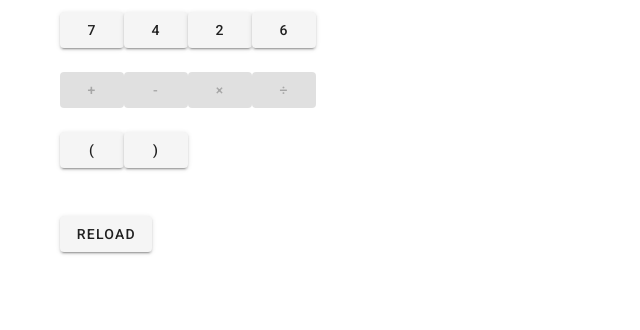
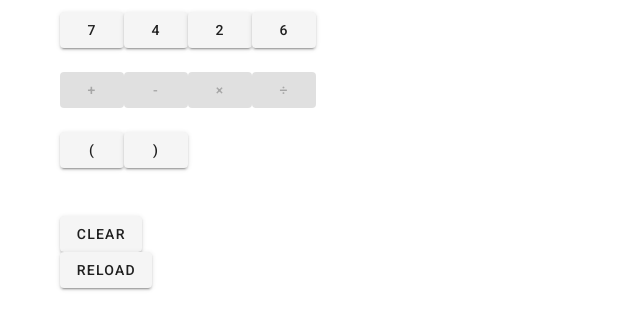
Before and after one commit to sakiso/ten-puzzle, a Vue app: page / in a window 1280 px wide. Shown: the top 330 px of the page, without its empty margins (0-640 px from the left). Built offline with nearby package versions, Linux system fonts and the light colour scheme.

Commit message:
数字の再採番をしないclearボタンを追加

```diff
--- a/src/views/Home.vue
+++ b/src/views/Home.vue
@@ -89,11 +89,19 @@
           <div>
             <v-btn
               @click="
+                deleteSelectedNumbers();
+              "
+              >clear
+            </v-btn>
+            </div>
+            <div>
+            <v-btn
+              @click="
                 setNumbers();
                 deleteSelectedNumbers();
               "
-              >reload</v-btn
-            >
+              >reload
+            </v-btn>
           </div>
         </v-col>
       </v-row>
@@ -127,85 +135,6 @@ export default {
     //4つの異なる乱数(1~9までの整数）を生成する
     this.setNumbers();
   },
-
-  /*  computed: {
-    //数字・計算記号リストから表示用の数式文字列を生成する
-    displayNumber: function () {
-      //今いくつ数字が選択されているかで表示すべき数式が変わるのでifで分岐
-      //1つめのとき
-      if (this.selectNumberCounter === 1) {
-        const wk1 = this.selectedNumber[0];
-        //1つめ＋記号1つ目のとき
-        if (this.selectSymbolCounter === 1) {
-          return String(wk1.number) + this.selectedSymbol[0].symbol;
-        }
-        return String(wk1.number);
-      }
-
-      //2つめのとき
-      else if (this.selectNumberCounter === 2) {
-        const wk1 = this.selectedNumber[0];
-        const wk2 = this.selectedNumber[1];
-        //2つめ＋記号2つ目のとき
-        if (this.selectSymbolCounter === 2) {
-          return (
-            String(wk1.number) +
-            this.selectedSymbol[0].symbol +
-            String(wk2.number) +
-            this.selectedSymbol[1].symbol
-          );
-        }
-        return (
-          String(wk1.number) +
-          this.selectedSymbol[0].symbol +
-          String(wk2.number)
-        );
-      }
-      //3つめのとき
-      else if (this.selectNumberCounter === 3) {
-        const wk1 = this.selectedNumber[0];
-        const wk2 = this.selectedNumber[1];
-        const wk3 = this.selectedNumber[2];
-        //3つめ＋記号3つ目のとき
-        if (this.selectSymbolCounter === 3) {
-          return (
-            String(wk1.number) +
-            this.selectedSymbol[0].symbol +
-            String(wk2.number) +
-            this.selectedSymbol[1].symbol +
-            String(wk3.number) +
-            this.selectedSymbol[2].symbol
-          );
-        }
-        return (
-          String(wk1.number) +
-          this.selectedSymbol[0].symbol +
-          String(wk2.number) +
-          this.selectedSymbol[1].symbol +
-          String(wk3.number)
-        );
-      }
-      //4つめのとき
-      else if (this.selectNumberCounter === 4) {
-        const wk1 = this.selectedNumber[0];
-        const wk2 = this.selectedNumber[1];
-        const wk3 = this.selectedNumber[2];
-        const wk4 = this.selectedNumber[3];
-        return (
-          String(wk1.number) +
-          this.selectedSymbol[0].symbol +
-          String(wk2.number) +
-          this.selectedSymbol[1].symbol +
-          String(wk3.number) +
-          this.selectedSymbol[2].symbol +
-          String(wk4.number)
-        );
-      } else {
-        return null;
-      }
-    },
-  },
-  */
 
   methods: {
     deleteSelectedNumbers() {
```
